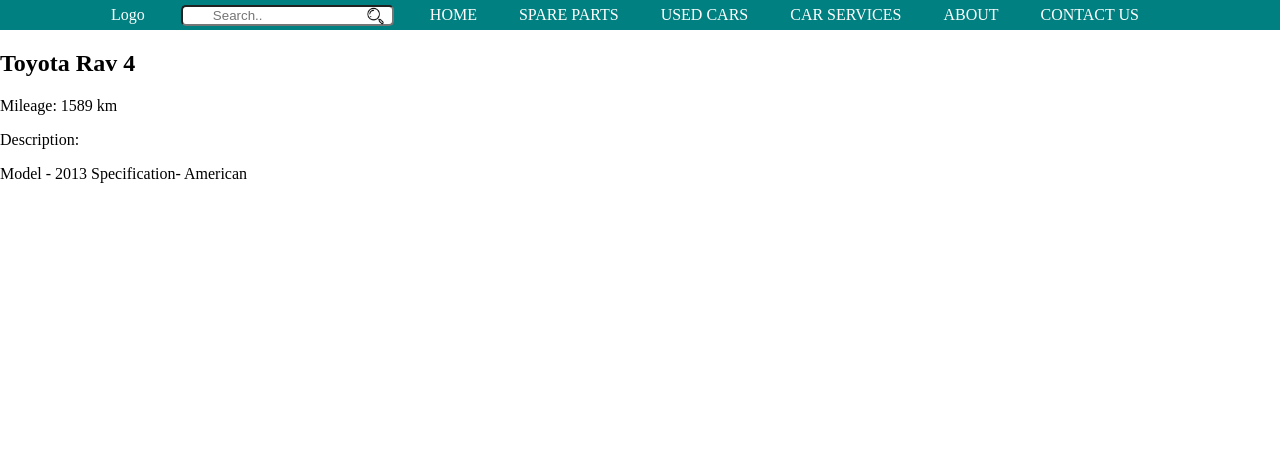
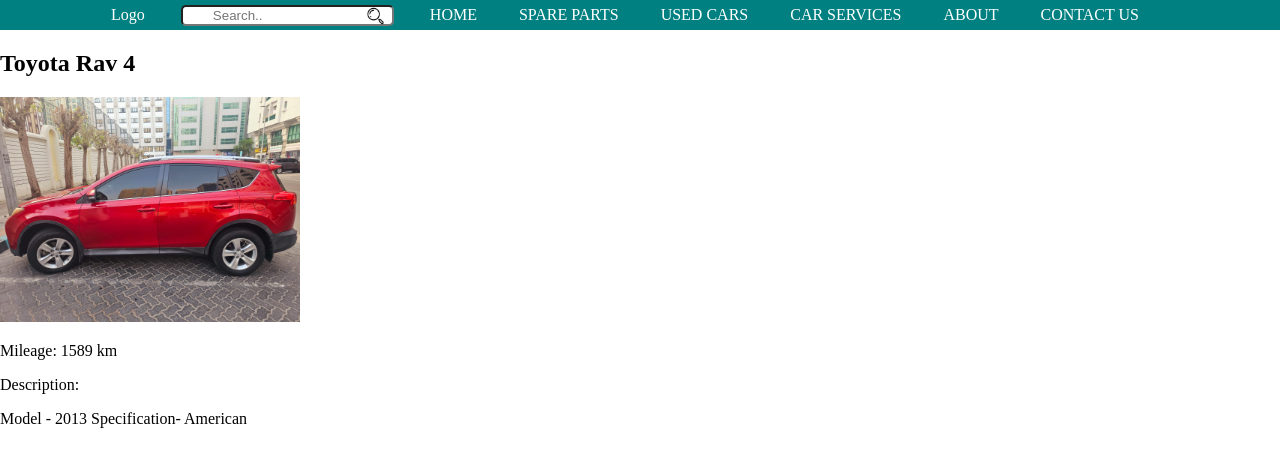
Before and after one commit to MazFahim/21stCenturyAutoParts, a Django app: page /used_car_detail/1/ in a window 1280 px wide. Shown: the top 467 px of the page. Run offline with Django 5.2, Linux system fonts and the light colour scheme; data comes from the database, SQL or seed files in the repository.

Commit message:
Update used_car_detail.html

```diff
--- a/TwenryFirstCenturyAutoParts/commonPages/templates/used_car_detail.html
+++ b/TwenryFirstCenturyAutoParts/commonPages/templates/used_car_detail.html
@@ -9,8 +9,8 @@
     {% include "_partialViews/_topNavBar.html" %}
 
     <h2>{{ car.used_car_title }}</h2>
-    {% if car.image1 %}
-        <img src="{{ car.image1.url }}" alt="{{ car.used_car_title }}" width="300">
+    {% if car.mainImage %}
+        <img src="{{ car.mainImage.url }}" alt="{{ car.used_car_title }}" width="300">
     {% endif %}
     <p>Mileage: {{ car.milage }} km</p>
     <p>Description:</p>
```
